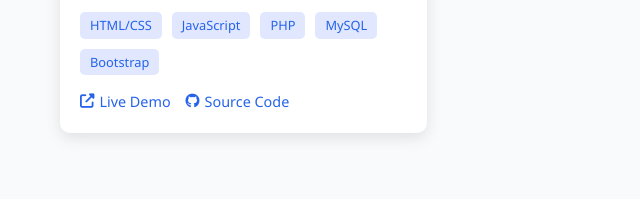
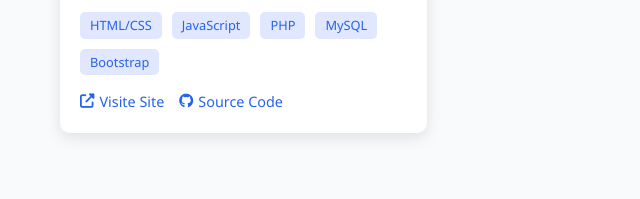
Before and after one commit to vikasbhai1365/vikas_portfolio, a plain HTML site: page index.html in a window 1280 px wide. Shown: the part 2101-2300 px from the top of the page, 0-640 px from the left. Drawn offline with Linux system fonts and the light colour scheme.

Commit message:
Update index.html

```diff
--- a/index.html
+++ b/index.html
@@ -123,8 +123,8 @@
                             <span class="tech-tag">Bootstrap</span>
                         </div>
                         <div class="project-links">
-                            <a href="#"><i class="fas fa-external-link-alt"></i> Live Demo</a>
-                            <a href="#"><i class="fab fa-github"></i> Source Code</a>
+                            <a href="https://mystationery.pythonanywhere.com/"><i class="fas fa-external-link-alt"></i> Visite Site </a>
+                            <a href="https://github.com/vikasbhai1365/shreeji_stationery"><i class="fab fa-github"></i> Source Code</a>
                         </div>
                     </div>
                 </div>
```
